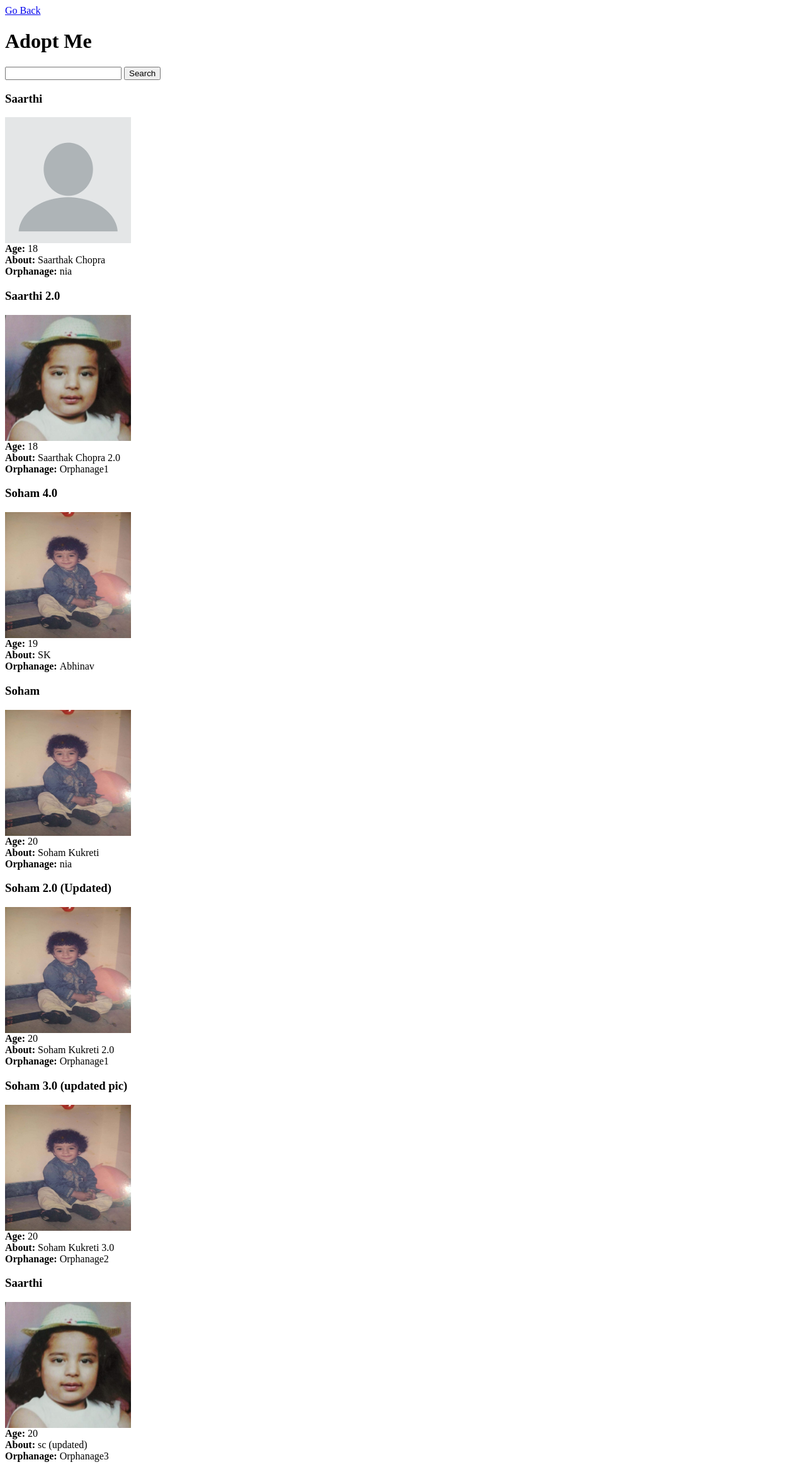
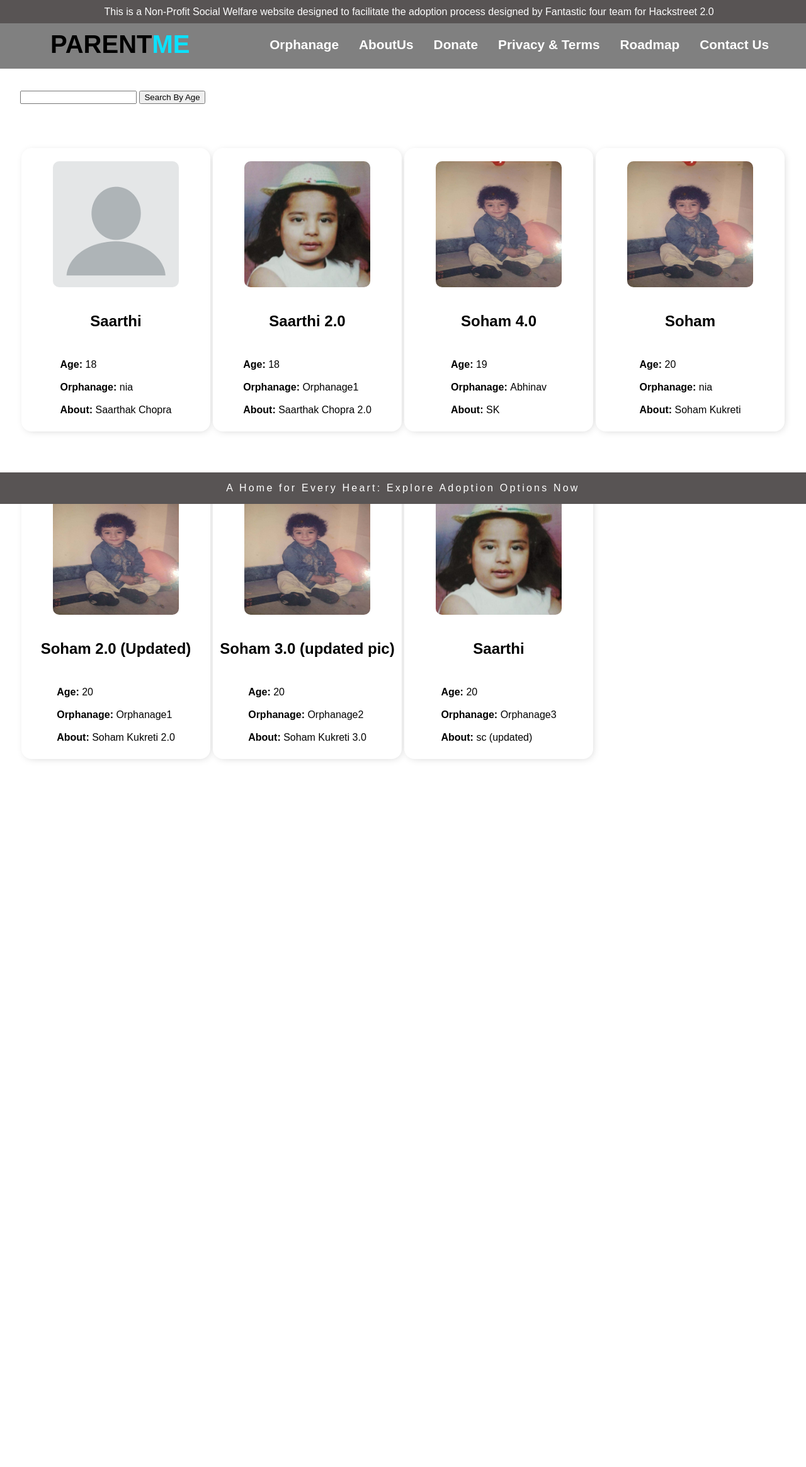
Before and after one commit to Arushi-Kapkoti/ParentMe, a Django app: page /Adopt-me/ in a window 1280 px wide. Shown: the whole page at 63% size. After the commit the page ends 1208 px from the top, so only its background shows below. Run offline with Django 5.2, Linux system fonts and the light colour scheme; data comes from the database, SQL or seed files in the repository; both versions use the stored data as it was after the commit.

Commit message:
Added template (styling) to adopt me page

```diff
--- a/backend/main/templates/main/AdoptMe.html
+++ b/backend/main/templates/main/AdoptMe.html
@@ -1,20 +1,39 @@
-<a href="{% url 'landingPage' %}">Go Back</a>
-<h1>Adopt Me</h1>
+{% extends 'main/base.html' %}
+{% block content %}
+<!-- <a href="{% url 'landingPage' %}">Go Back</a> -->
 <form method="GET">
     <input type="text" name="search-area" value="{{search_input}}">
-    <input type="submit" value="Search">
+    <input type="submit" value="Search By Age">
 </form>
-{% for orphan in Orphans %}
-    <div>
-        <h3>{{orphan.name}}</h3>
+<div class="outergrid">
+    {% for orphan in Orphans %}
+    <div class="gridcell">
+        {% if orphan.child_image %}
+            <img src="{{orphan.child_image.url}}" width="200px" height="200px" style="border-radius: 5%;">
+        {% else %}
+            <img src="/static/assets/images/noUser.png" width="200px" height="200px" style="border-radius: 5%;">
+        {% endif %}
+        <div>
+            <h2>{{orphan.name}}</h2>
+        </div>
+        <div class="details">
+            <b>Age: </b>{{orphan.age}}<br><br>
+            <b>Orphanage: </b>{{orphan.orphanage}}<br><br>
+            <b>About: </b>{{orphan.description}}
+        </div>
+    </div>
+    <!-- <div class="gridcell">
         {% if orphan.child_image %}
             <img src="{{orphan.child_image.url}}" width="200px" height="200px">
         {% else %}
             <img src="/static/assets/images/noUser.png" width="200px" height="200px">
         {% endif %}
-        <br>
+        <div class="span-name"><h3>{{orphan.name}}</h3></div>
         <b>Age: </b>{{orphan.age}}<br>
         <b>About: </b>{{orphan.description}}<br>
         <b>Orphanage: </b>{{orphan.orphanage}}<br>
-    </div>
+    </div> -->
 {% endfor %}
+</div>
+
+{% endblock content %}
--- /dev/null
+++ b/backend/main/templates/main/base.html
@@ -0,0 +1,132 @@
+<!DOCTYPE html>
+<html lang="en">
+<head>
+    <meta charset="UTF-8">
+    <meta name="viewport" content="width=device-width, initial-scale=1.0">
+    <title>ParentMe</title>
+    <style>
+        body{
+            margin: 0px;
+            font-family: Arial, sans-serif;
+        }
+        .line {
+            background-color: rgb(88, 84, 84);
+            color: white;
+            padding: 0.6rem;
+            text-align: center;
+            position:fixed;
+            top:0;
+            z-index:99999;
+            width:100%;
+        }
+
+        .navbar {
+            position: absolute;
+            top: 4%;
+            width: 97.9%;
+            background: grey;
+            display: flex;
+            justify-content: space-between;
+            align-items: center;
+            padding: 1rem;
+            z-index: 999;
+            color: white;
+            font-weight: 600;
+        }
+
+        .navbar ul {
+            display: flex;
+            justify-content: flex-end;
+            /* Align items to the right */
+            margin: 0;
+            margin-right: 2rem;
+        }
+
+        .navbar ul li {
+            list-style: none;
+            margin: 0 1rem;
+            font-size: 1.3rem;
+        }
+
+        .logo {
+            color: black;
+            font-weight: bolder;
+            text-decoration: none;
+            font-size: 2.5rem;
+            margin-left: 4rem;
+
+        }
+
+        .logome {
+            color: rgb(10, 226, 255);
+            font-weight: bolder;
+            text-decoration: none;
+            font-size: 2.5rem;
+        }
+        .outergrid{
+            display: grid;
+            grid-template-columns: 1fr 1fr 1fr 1fr;
+            margin-bottom: 3rem;
+        }
+        .gridcell{
+            /* padding: 2em; */
+            max-width: 550px;
+            border-radius: 1em;
+            margin: auto;
+            background-color: #fff;
+            -webkit-box-shadow: 2px 2px 13px -4px rgba(0,0,0,0.21);
+            box-shadow: 2px 2px 13px -4px rgba(0,0,0,0.21);
+            width: 300px;
+            height: 450px;
+            margin-top: 70px;
+            display: grid;
+            grid-template-rows: 6fr 0.5fr 3.5fr;
+            place-self: center;
+            place-items: center;
+        }
+
+        .gridcell:hover{
+            box-shadow: 0 0 10px rgba(0,0,0,0.5);
+        }
+
+        .footer {
+           position:fixed;
+           width:100%;
+           bottom:0;
+           background-color: rgb(88, 84, 84);
+           text-align:center;
+           color:white;
+           z-index:999;
+           letter-spacing: 0.2rem;
+        }
+    </style>
+</head>
+<body>
+    <div class="line">This is a Non-Profit Social Welfare website designed to facilitate the adoption process
+        designed by Fantastic four team for Hackstreet 2.0 </div>
+    <nav class="navbar">
+
+        <a href="{% url 'landingPage' %}" class="logo">
+            PARENT<span class="logome">ME</span>
+        </a>
+
+        <ul>
+            <li><a href="{% url 'OrphanList' %}" style="text-decoration: none; color:white;">Orphanage</a></li>
+            <li>AboutUs</li>
+            <li>Donate</li>
+            <li>Privacy & Terms</li>
+            <li>Roadmap</li>
+            <li>Contact Us</li>
+        </ul>
+    </nav>
+    <div class="block" style="margin-top: 7rem; padding: 2rem;">
+        {% block content %}
+        {% endblock content %}
+    </div>
+    <footer class="footer">
+
+        <p>A Home for Every Heart: Explore Adoption Options Now</p>
+
+    </footer>
+</body>
+</html>
--- a/backend/main/templates/main/landingPage.html
+++ b/backend/main/templates/main/landingPage.html
@@ -229,7 +229,7 @@
 
             <nav class="navbar">
 
-                <a href="index.html" class="logo">
+                <a href="{% url 'landingPage' %}" class="logo">
                     PARENT<span class="logome">ME</span>
                 </a>
 
--- a/backend/main/templates/main/loginOrphanage.html
+++ b/backend/main/templates/main/loginOrphanage.html
@@ -1,3 +1,5 @@
+{% extends 'main/base.html' %}
+{% block content %}
 <h1>Login(Orphanage)</h1>
 
 <form method="POST">
@@ -8,3 +10,4 @@
 
 <p>Don't have an account? <a href="{% url 'register-orphanage' %}">Register Here</a></p>
 <p><a href="{% url 'landingPage' %}">Home Page</a></p>
+{% endblock content %}
--- a/backend/main/templates/main/registerOrphanage.html
+++ b/backend/main/templates/main/registerOrphanage.html
@@ -1,3 +1,5 @@
+{% extends 'main/base.html' %}
+{% block content %}
 <h1>Register(Orphanage)</h1>
 
 <form method="POST">
@@ -14,3 +16,4 @@
 
 <p>Already have an account? <a href="{% url 'login-orphanage' %}">Login Here</a></p>
 <p><a href="{% url 'landingPage' %}">Home Page</a></p>
+{% endblock content %}
```
Also changed, not shown: backend/main/templates/main/orphan_list.html (+23 -0 lines), backend/db.sqlite3.
